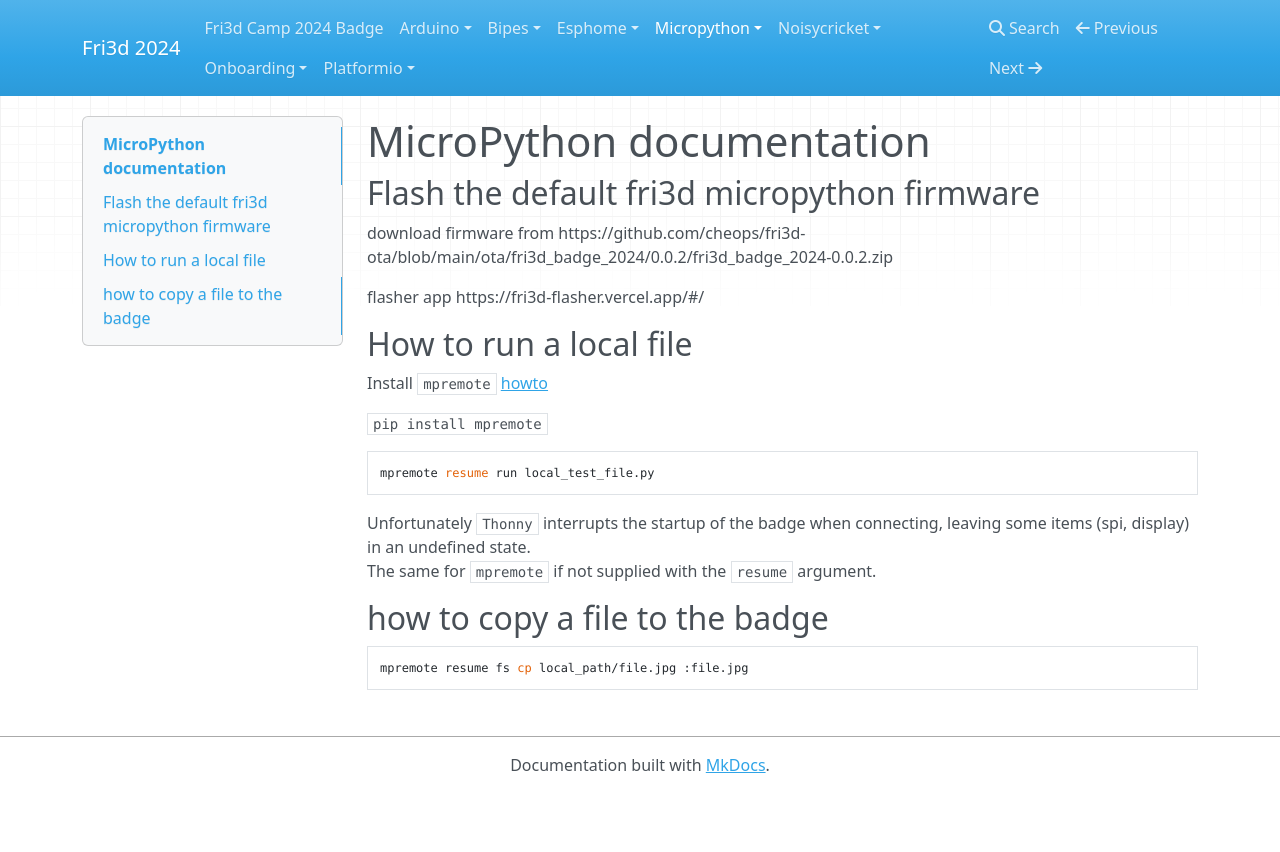
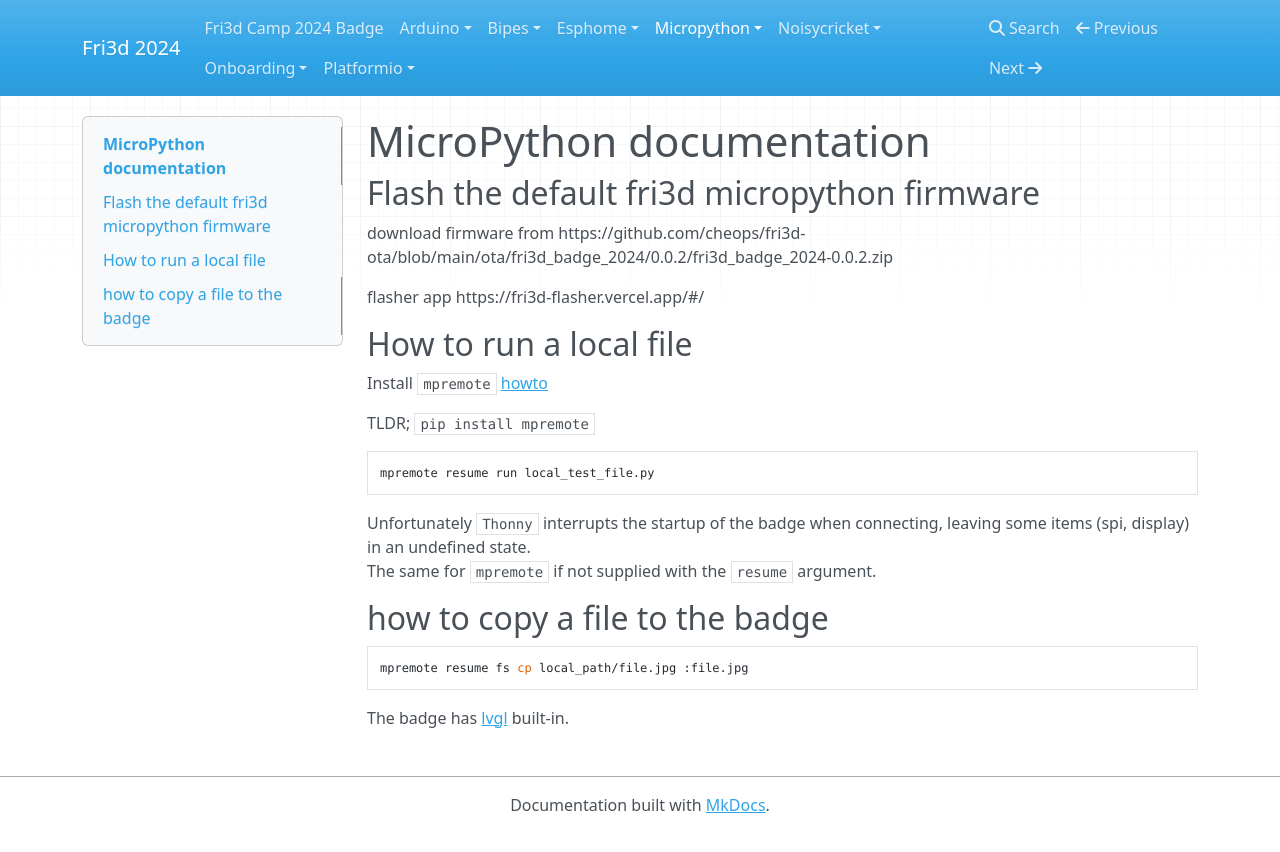
Before and after one commit to Fri3dCamp/badge_2024, an MkDocs documentation site: the page built from docs/micropython/index.md, in a window 1280 px wide. Shown: the top 852 px of the page. Built offline with MkDocs 1.6.1, drawn with Linux system fonts in a browser that asks for light colours; nearby versions of some CDN libraries.

Commit message:
bit of lvgl documentation

````diff
--- a/docs/micropython/index.md
+++ b/docs/micropython/index.md
@@ -11,15 +11,17 @@
 ## How to run a local file
 Install `mpremote` [howto](https://docs.micropython.org/en/latest/reference/mpremote.html)
 
-`pip install mpremote`
+TLDR; `pip install mpremote`
 
-```
+```sh
 mpremote resume run local_test_file.py
 ```
 Unfortunately `Thonny` interrupts the startup of the badge when connecting, leaving some items (spi, display) in an undefined state.
 The same for `mpremote` if not supplied with the `resume` argument.
 
 ## how to copy a file to the badge
-```
+```sh
 mpremote resume fs cp local_path/file.jpg :file.jpg
 ```
+
+The badge has [lvgl](lvgl) built-in.
````
Also changed, not shown: docs/micropython/lvgl.md (added, +57 -0 lines).
